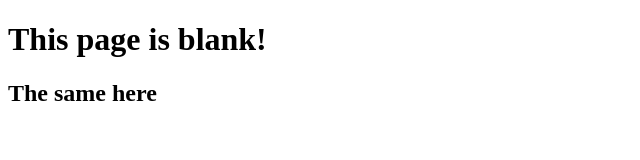
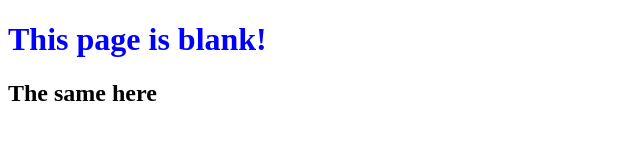
Before and after one commit to Valysavu/0main_repo_vs-, a plain HTML site: page index.html in a window 1280 px wide. Shown: the whole page, without its empty margins (0-640 px from the left). Drawn offline with Linux system fonts and the light colour scheme.

```diff
--- a/index.html
+++ b/index.html
@@ -5,7 +5,7 @@
 		<title> Empty Page</title>
 	</head>
 	<body>
-		<h1>This page is blank!</h1>
+		<h1 style = "color: Blue">This page is blank!</h1>
 		<h2>The same here</h2>
 	</body>
 </html>
```
